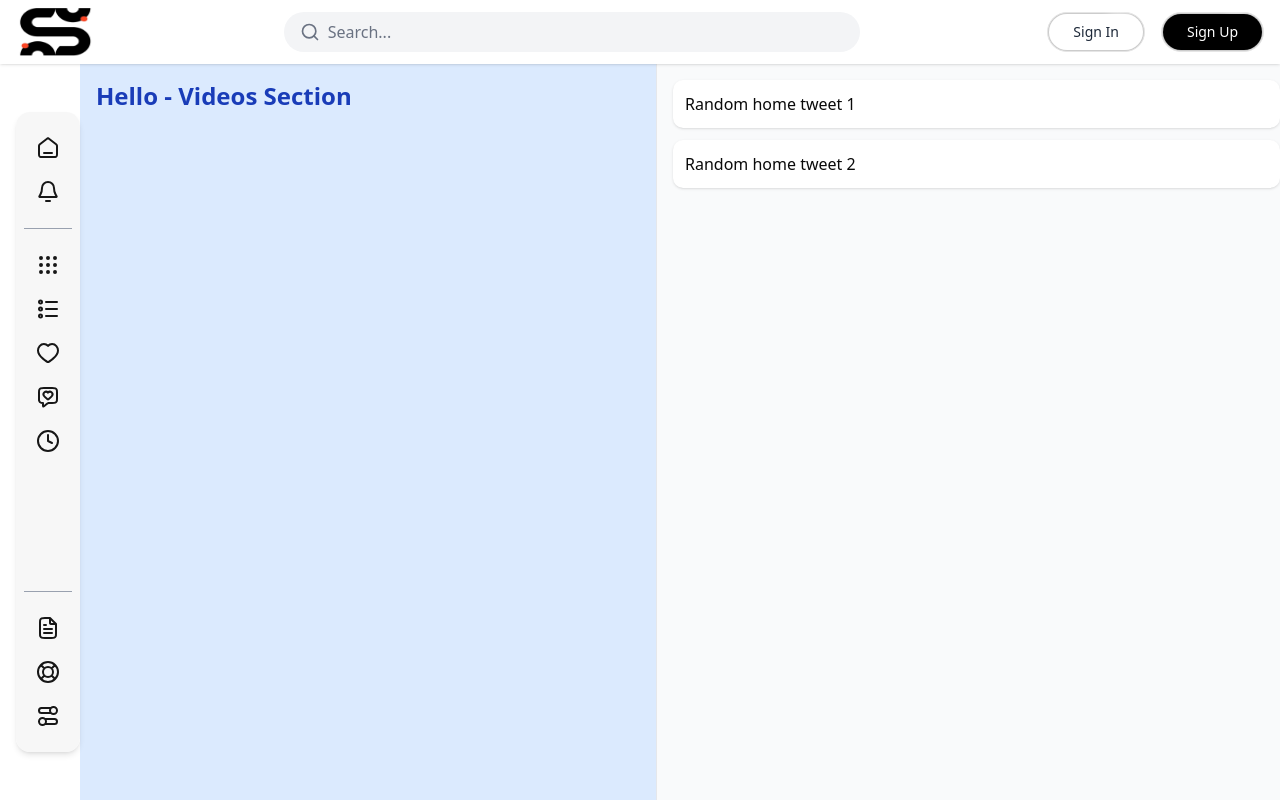
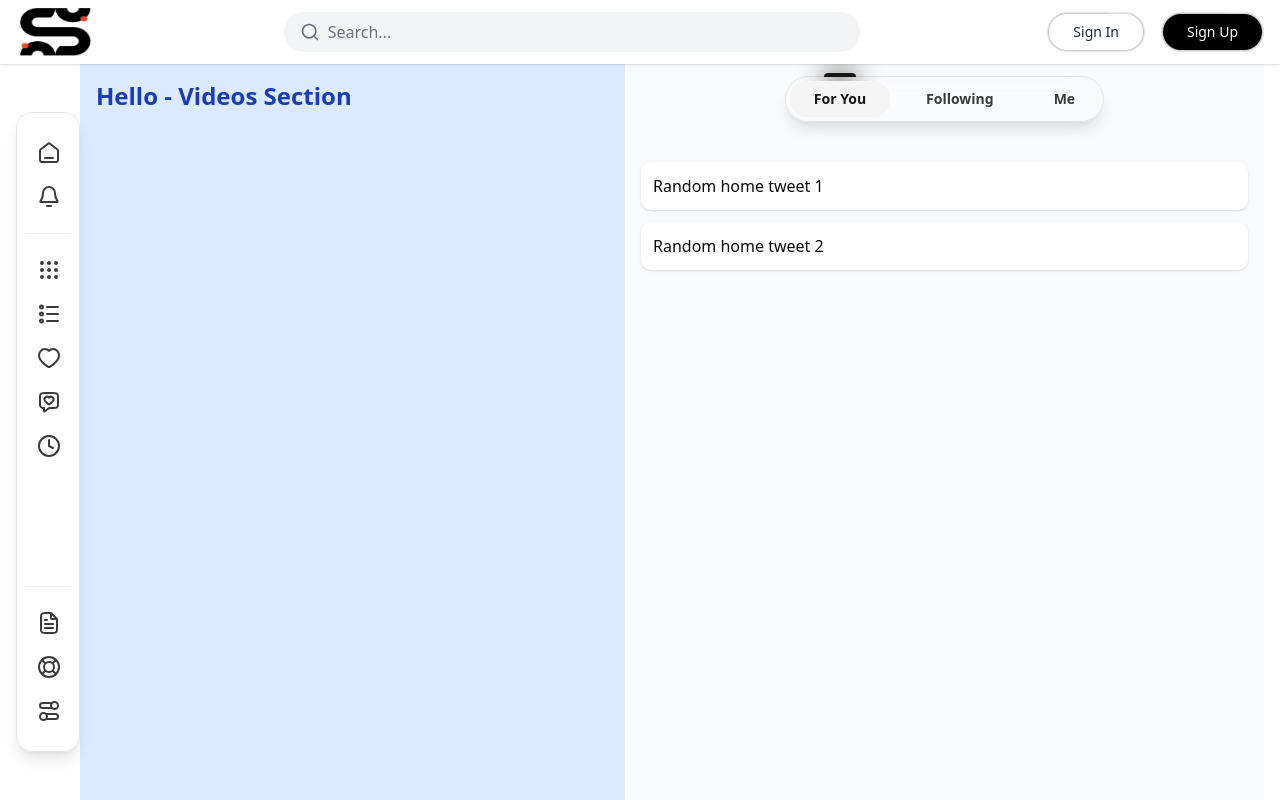
Before and after one commit to Samarthpagaria/Strivo, a React app in the folder frontend/: page / in a window 1280 px wide. Built offline with nearby package versions, Linux system fonts and the light colour scheme; the HTML template or start-up script is replaced by a standard one.

Commit message:
add navbar to the tweets section

```diff
--- a/frontend/src/Layouts/RootLayout.jsx
+++ b/frontend/src/Layouts/RootLayout.jsx
@@ -19,7 +19,7 @@ const RootLayout = () => {
   return (
     <div className="container">
       <Header />
-      <div className="flex h-screen w-screen pt-16">
+      <div className="flex h-screen w-[100%] pt-16">
         {/* Sidebar Section */}
         <Sidebar
           isExpanded={isSidebarExpanded}
--- a/frontend/src/Layouts/TweetsLayout.jsx
+++ b/frontend/src/Layouts/TweetsLayout.jsx
@@ -1,7 +1,7 @@
 import { useLocation, useNavigate } from "react-router-dom";
 import TweetSearchResults from "../pages/tweets/TweetsResults.Page.jsx";
 import TweetDetails from "../pages/tweets/TweetDetailsPage.Page.jsx";
-
+import TweetNavbar from "../project_components/TweetNavbar.jsx";
 const HomeTweets = () => (
   <div className="space-y-3">
     <div className="p-3 bg-white rounded-lg shadow-sm">Random home tweet 1</div>
@@ -16,8 +16,8 @@ const TweetsLayout = ({ width = "w-80" }) => {
   // Parse query params cleanly
   const params = new URLSearchParams(search);
 
-  const searchQuery = params.get("q");       // ?q=react
-  const tweetId = params.get("tweetId");     // ?tweetId=777
+  const searchQuery = params.get("q"); // ?q=react
+  const tweetId = params.get("tweetId"); // ?tweetId=777
 
   const isSearchPage = pathname === "/results" && !!searchQuery;
   const isTweetDetails = !!tweetId;
@@ -29,19 +29,20 @@ const TweetsLayout = ({ width = "w-80" }) => {
   };
 
   return (
-    <div className={`${width} bg-gray-50 border-l border-gray-200 overflow-y-auto`}>
+    <div
+      className={`${width} bg-gray-50 border-l border-gray-200 overflow-y-auto`}
+    >
+      <div className="relative flex justify-center ">
+        <TweetNavbar className="relative " />
+      </div>
       <div className="p-4">
-
         {isTweetDetails ? (
           <TweetDetails tweetId={tweetId} onBack={handleTweetBack} />
-
         ) : isSearchPage ? (
           <TweetSearchResults query={searchQuery} />
-
         ) : (
           <HomeTweets />
         )}
-
       </div>
     </div>
   );
--- a/frontend/src/components/ui/tubelight-navbar.jsx
+++ b/frontend/src/components/ui/tubelight-navbar.jsx
@@ -1,47 +1,45 @@
-import React, { useEffect, useState } from "react"
-import { motion } from "framer-motion"
-import Link from "next/link"
-import { cn } from "@/lib/utils"
+import React, { useEffect, useState } from "react";
+import { motion } from "framer-motion";
+import { Link } from "react-router-dom";
+import { cn } from "@/lib/utils";
 
-export function NavBar({
-  items,
-  className
-}) {
-  const [activeTab, setActiveTab] = useState(items[0].name)
-  const [isMobile, setIsMobile] = useState(false)
+export function NavBar({ items, className }) {
+  const [activeTab, setActiveTab] = useState(items[0].name);
+  const [isMobile, setIsMobile] = useState(false);
 
   useEffect(() => {
     const handleResize = () => {
-      setIsMobile(window.innerWidth < 768)
-    }
+      setIsMobile(window.innerWidth < 768);
+    };
 
-    handleResize()
-    window.addEventListener("resize", handleResize)
+    handleResize();
+    window.addEventListener("resize", handleResize);
     return () => window.removeEventListener("resize", handleResize);
-  }, [])
+  }, []);
 
   return (
     <div
       className={cn(
-        "fixed bottom-0 sm:top-0 left-1/2 -translate-x-1/2 z-50 mb-6 sm:pt-6",
+        "inline-block mx- sticky top-0 z-10  mb-6 sm:pt-3",
         className
-      )}>
-      <div
-        className="flex items-center gap-3 bg-background/5 border border-border backdrop-blur-lg py-1 px-1 rounded-full shadow-lg">
+      )}
+    >
+      <div className="flex items-center gap-3 bg-background/5 border border-border backdrop-blur-lg py-1 px-1 rounded-full shadow-lg">
         {items.map((item) => {
-          const Icon = item.icon
-          const isActive = activeTab === item.name
+          const Icon = item.icon;
+          const isActive = activeTab === item.name;
 
           return (
             <Link
               key={item.name}
-              href={item.url}
+              to={item.url}
               onClick={() => setActiveTab(item.name)}
               className={cn(
                 "relative cursor-pointer text-sm font-semibold px-6 py-2 rounded-full transition-colors",
                 "text-foreground/80 hover:text-primary",
                 isActive && "bg-muted text-primary"
-              )}>
+              )}
+            >
               <span className="hidden md:inline">{item.name}</span>
               <span className="md:hidden">
                 <Icon size={18} strokeWidth={2.5} />
@@ -55,14 +53,12 @@ export function NavBar({
                     type: "spring",
                     stiffness: 300,
                     damping: 30,
-                  }}>
-                  <div
-                    className="absolute -top-2 left-1/2 -translate-x-1/2 w-8 h-1 bg-primary rounded-t-full">
-                    <div
-                      className="absolute w-12 h-6 bg-primary/20 rounded-full blur-md -top-2 -left-2" />
+                  }}
+                >
+                  <div className="absolute -top-2 left-1/2 -translate-x-1/2 w-8 h-1 bg-primary rounded-t-full">
+                    <div className="absolute w-12 h-6 bg-primary/20 rounded-full blur-md -top-2 -left-2" />
                     <div className="absolute w-8 h-6 bg-primary/20 rounded-full blur-md -top-1" />
-                    <div
-                      className="absolute w-4 h-4 bg-primary/20 rounded-full blur-sm top-0 left-2" />
+                    <div className="absolute w-4 h-4 bg-primary/20 rounded-full blur-sm top-0 left-2" />
                   </div>
                 </motion.div>
               )}
--- a/frontend/src/project_components/Sidebar.jsx
+++ b/frontend/src/project_components/Sidebar.jsx
@@ -2,12 +2,17 @@ import React from "react";
 import { useNavigate } from "react-router-dom";
 
 const MenuItem = ({ children, label, onClick, isExpanded }) => (
-  <div className="relative group ">
+  <div className="relative group">
     <button
       onClick={onClick}
-      className="w-full flex items-center gap-3 px-3 py-2 rounded-lg hover:bg-gray-300 hover:backdrop-blur-3xl focus:bg-gray-400 focus:outline-none transition-colors font-medium text-[15px] text-neutral-900 text-sm"
+      className="w-full flex items-center gap-3 px-3 py-2
+      rounded-full text-sm font-medium
+      text-foreground/80
+      hover:text-primary hover:bg-muted/70
+      focus:bg-muted  focus:text-primary
+      transition-colors "
     >
-      <span className="w-6 h-6 flex items-center justify-center  text-neutral-900 shrink-0">
+      <span className="w-6 h-6 flex items-center justify-center text-foreground/80 shrink-0">
         {children}
       </span>
       {isExpanded && <span className="truncate">{label}</span>}
@@ -21,9 +26,10 @@ const Sidebar = ({ isExpanded, setIsExpanded }) => {
   return (
     <div className=" h-full flex items-center">
       <aside
-        className={`bg-neutral-100/80 backdrop-blur-3xl fixed shadow-md h-[80vh] overflow-hidden rounded-xl py-2 transition-all duration-300 ${
-          isExpanded ? "w-50 " : "w-16"
-        }`}
+        className={`fixed h-[80vh] overflow-hidden
+  bg-background/5 border  border-border backdrop-blur-lg
+  shadow-lg rounded-2xl py-3 transition-all duration-300
+  ${isExpanded ? "w-50" : "w-16"}`}
         onMouseEnter={() => setIsExpanded(true)}
         onMouseLeave={() => setIsExpanded(false)}
       >
@@ -77,7 +83,7 @@ const Sidebar = ({ isExpanded, setIsExpanded }) => {
             </nav>
 
             {/* Divider */}
-            <div className="my-4 border-t border-gray-400" />
+            <div className="my-4 border-t border-border/70" />
 
             {/* Second group */}
             <nav className="space-y-1 flex-grow" aria-label="Library">
@@ -256,7 +262,7 @@ const Sidebar = ({ isExpanded, setIsExpanded }) => {
           </div>
           {/* Bottom area (settings/help) */}
           <div className="mt-auto pt-4">
-            <div className="my-4 border-t border-gray-400" />
+            <div className="my-4 border-t border-border/70" />
             <nav className="space-y-1" aria-label="Settings & support">
               <MenuItem
                 label="Docs"
--- /dev/null
+++ b/frontend/src/project_components/TweetNavbar.jsx
@@ -0,0 +1,16 @@
+import React from "react";
+import { Home, User, Briefcase, FileText } from "lucide-react";
+import { Link } from "react-router-dom";
+import { NavBar } from "../components/ui/tubelight-navbar";
+const TweetNavbar = ({ className }) => {
+  const navItems = [
+    { name: "For You", url: "/", icon: Home },
+    { name: "Following", url: "/about", icon: User },
+    { name: "Me", url: "/projects", icon: Briefcase },
+
+  ];
+
+  return <NavBar items={navItems} className={className} />;
+};
+
+export default TweetNavbar;
```
